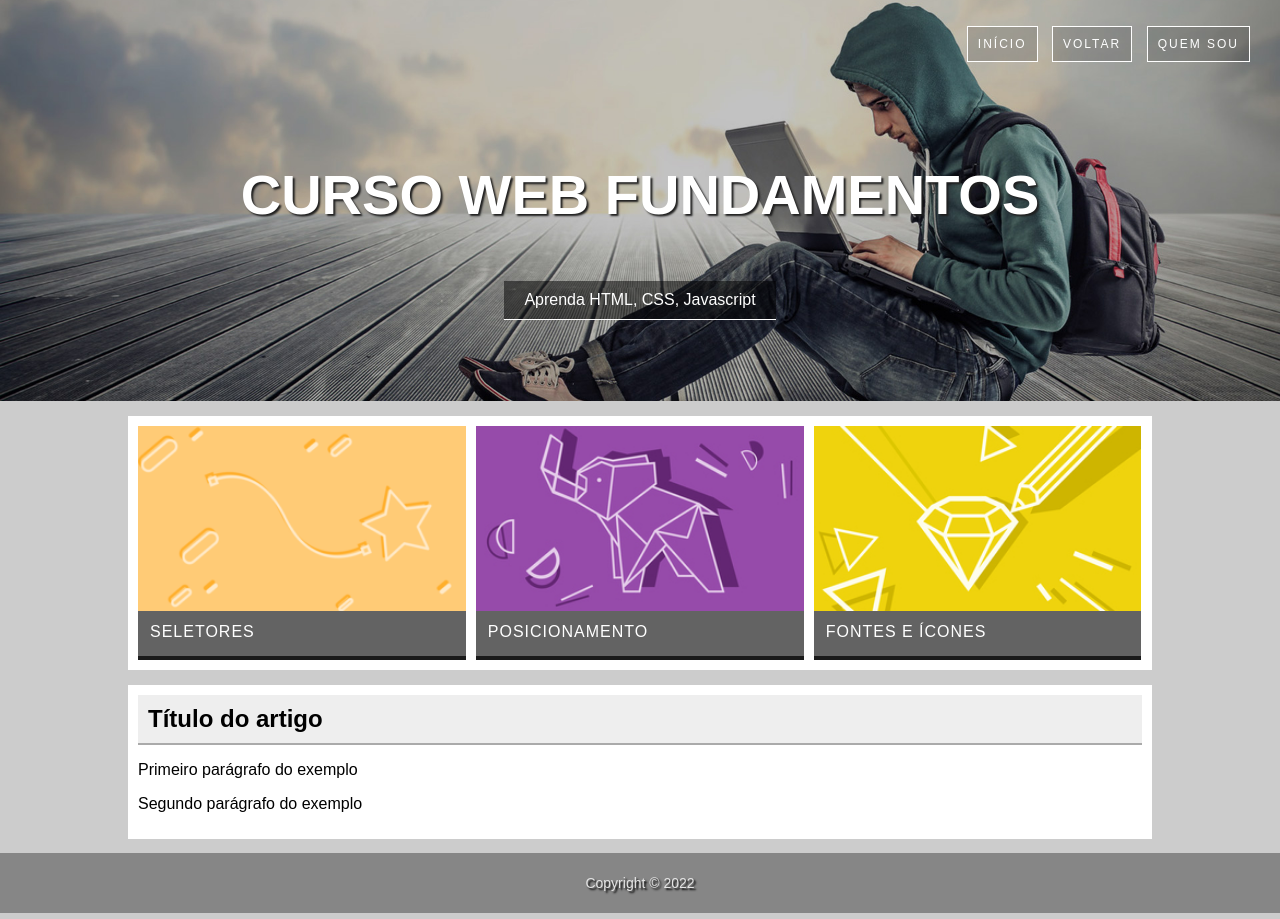
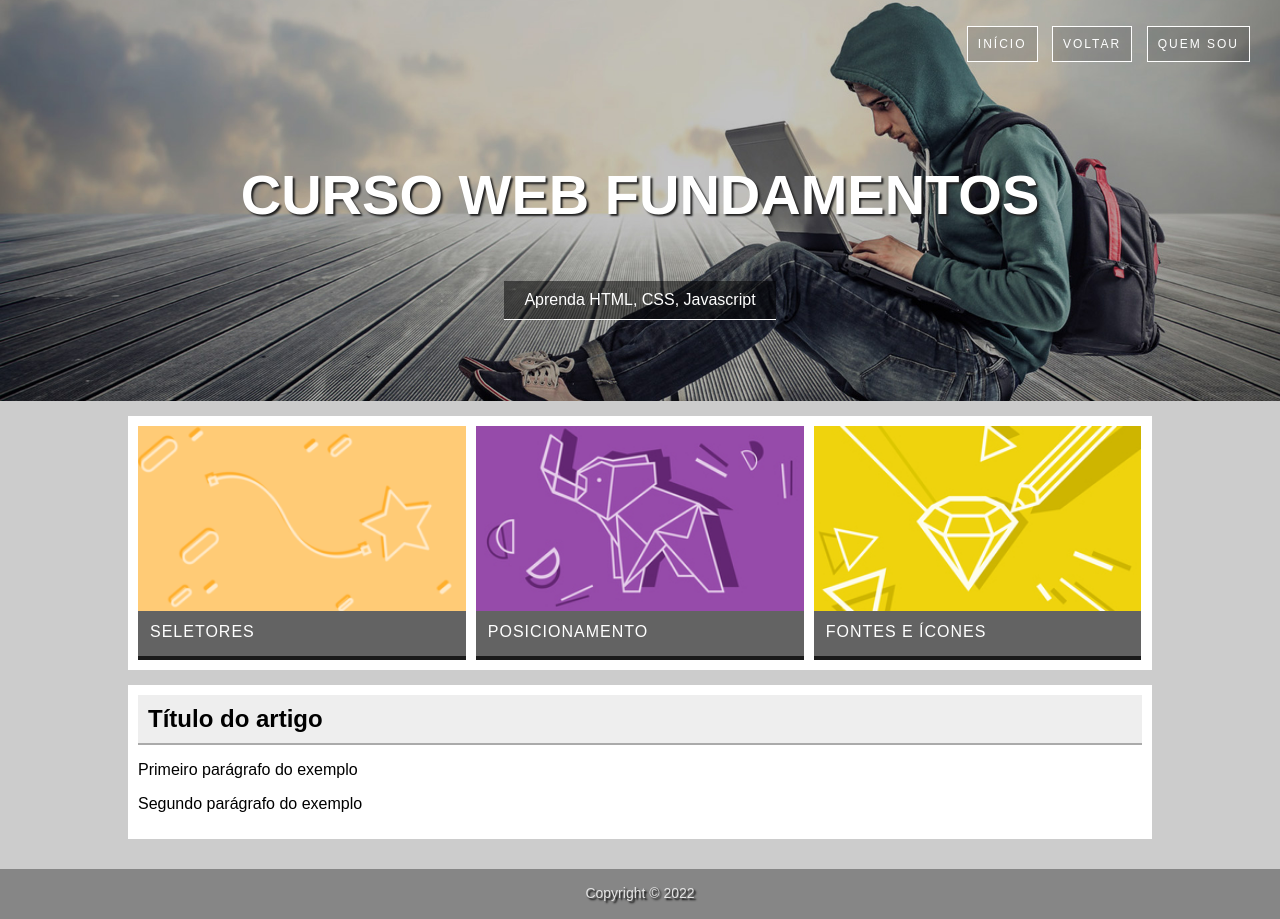
Before and after one commit to matheusfnl/css-study, a plain HTML site: page Projeto/index.html in a window 1280 px wide. Drawn offline with Linux system fonts and the light colour scheme.

Commit message:
fix footer

```diff
--- a/Projeto/css/estilo.css
+++ b/Projeto/css/estilo.css
@@ -109,12 +109,14 @@ main {
 }
 
 footer {
+    margin-top: 30px;
     width: 100%;
-    height: 60px;
+    height: 50px;
+    background-color: rgb(134, 134, 134);
+    text-align: center;
     color:rgb(228, 228, 228);
     font-size: 14px;
-    text-align: center;
     text-shadow: 2px 2px 2px rgb(0, 0, 0);
-    background-color: rgb(134, 134, 134);
-    line-height: 60px;
+    padding: 2px;
+    box-sizing: border-box;
 }
--- a/Projeto/index.html
+++ b/Projeto/index.html
@@ -63,7 +63,7 @@
                 </section>
             </main>
 
-            <footer>
+            <footer class="bottom">
                 <p>Copyright &copy; 2022</p>
             </footer>
 
--- a/Projeto2/css/design.css
+++ b/Projeto2/css/design.css
@@ -1,6 +1,7 @@
 body {
-    font-family:sans-serif;
+    font-family:'Segoe UI';
     margin: 0 250px;
+    margin-top: 50px;
 }
 
 .menu {
@@ -28,16 +29,16 @@ body {
     list-style: none;
 }
 
-.menu li a {
+.menuNav li a {
     margin-right: 25px;
     color: rgba(89, 124, 153, 0.8);
-    letter-spacing: 3px;
+    letter-spacing: 4px;
     text-transform: uppercase;
     text-decoration: none;
     font-size: 13px;
 }
 
-.menu li a:hover {
+.menuNav li a:hover {
     color: rgb(164, 182, 196);
 
 }
@@ -117,7 +118,8 @@ main {
 .sec3 p {
     text-align: left;
     padding: 20px 40% 0 100px;
-    font-size: 18px;
+    font-size: 16px;
+    letter-spacing: 3px;
 }
 
 .sec4 h3 {
@@ -133,6 +135,7 @@ main {
     background-size: cover;
     border-top: 1px solid transparent;
     margin-bottom: 100px;
+    box-shadow: 0px 0px 10px black;
 }
 
 .bottom {
@@ -143,6 +146,6 @@ main {
     color: rgba(89, 124, 153, 0.8);
     letter-spacing: 2px;
     font-size: 14px;
-    padding: 5px;
+    padding: 2px;
     box-sizing: border-box;
 }
```
Also changed, not shown: Projeto2/index.html (+12 -7 lines).
